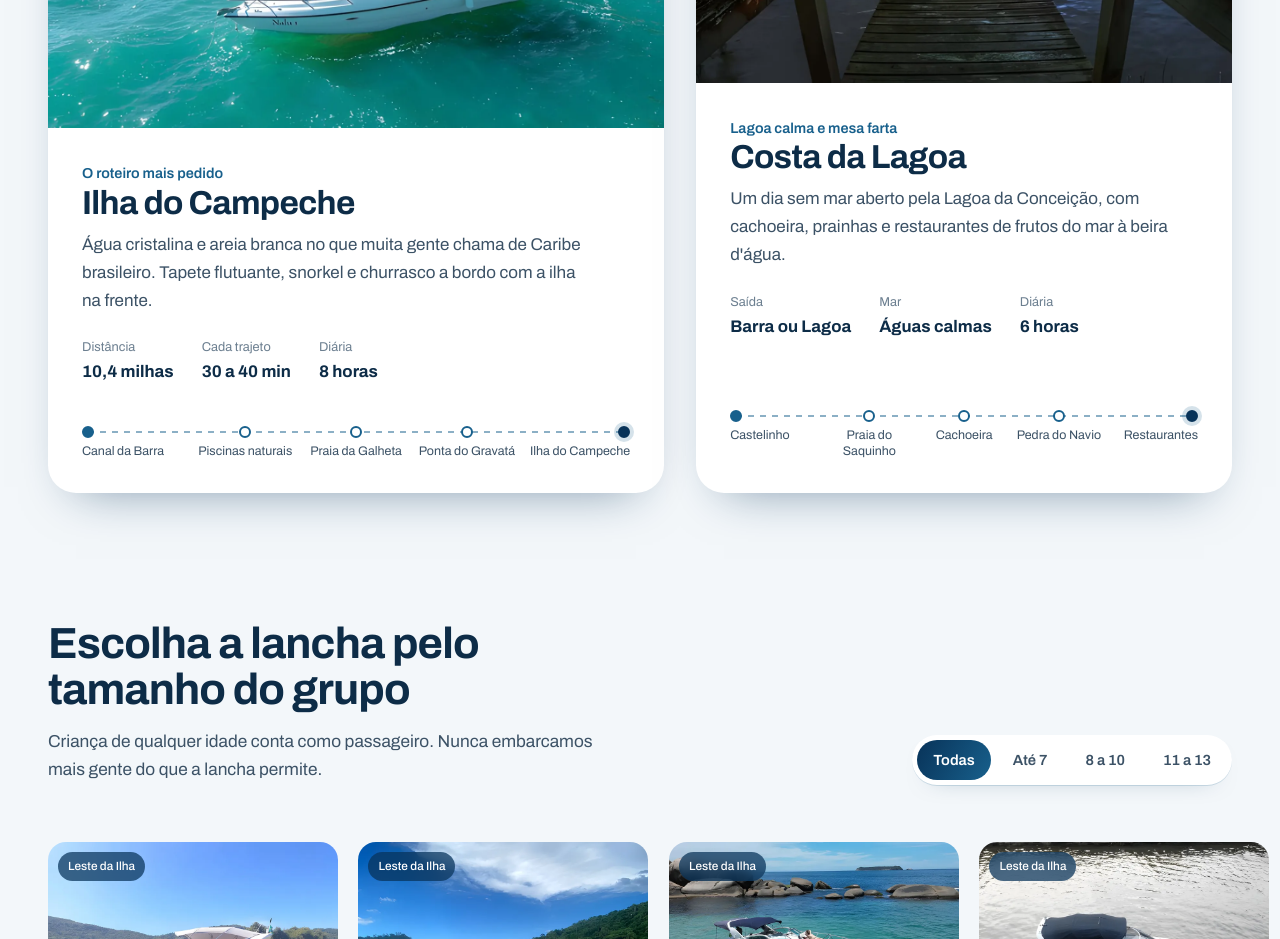
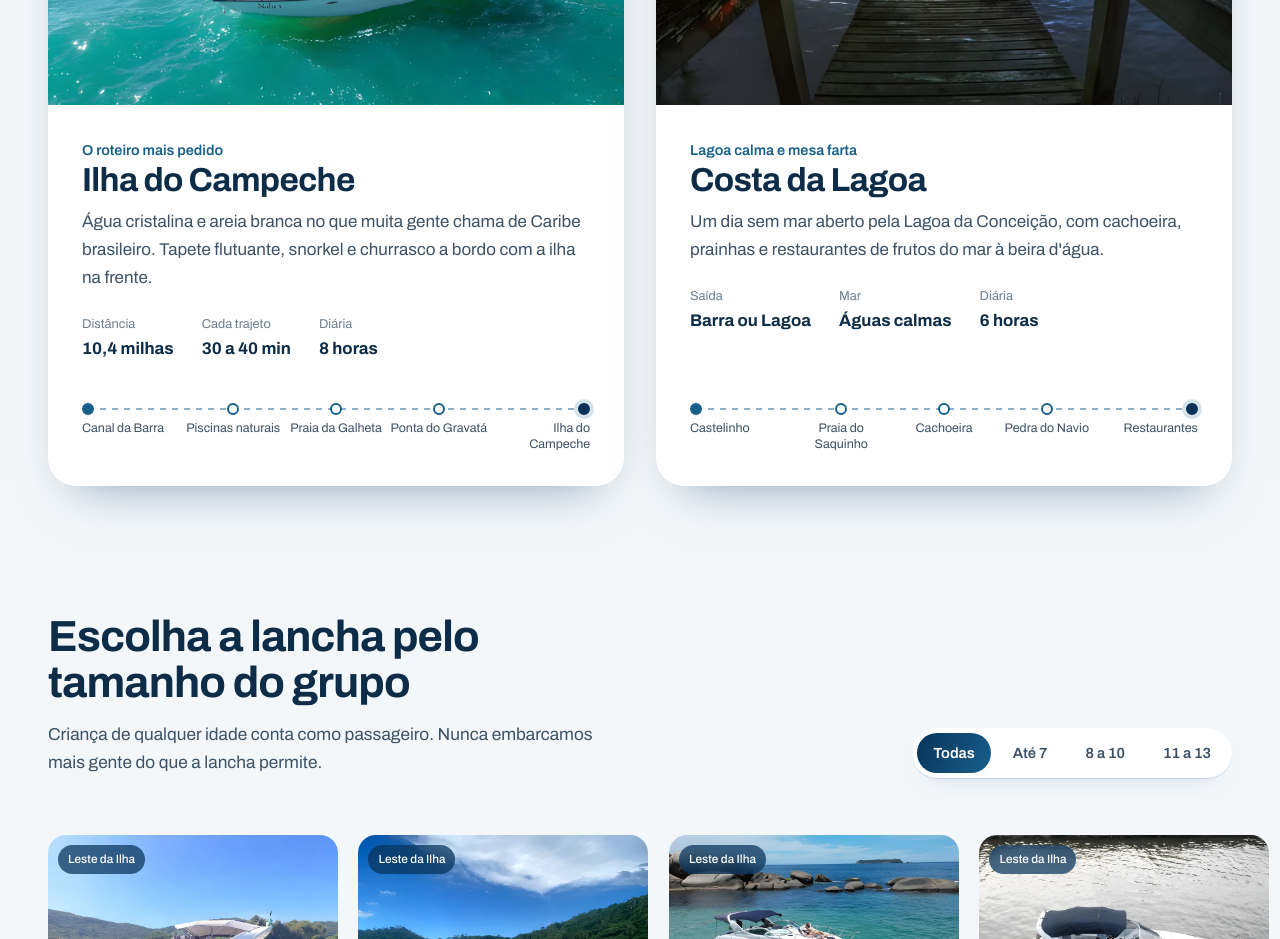
Before and after one commit to fabianohirtzz/barra-b-project, a plain HTML site: page index.html in a window 1280 px wide. Shown: the part 1480-2419 px from the top of the page. Drawn offline with Linux system fonts and the light colour scheme.

Commit message:
fix: cards de roteiro com a mesma largura e proporção
Co-Authored-By: Claude Opus 5.5 <noreply@anthropic.com>

```diff
--- a/assets/css/site.css
+++ b/assets/css/site.css
@@ -252,7 +252,7 @@ body.menu-aberto{overflow:hidden}
 .secao__cabeca--linha > div{max-width:640px}
 
 /* ---------- roteiros ---------- */
-.roteiros__grade{display:grid;grid-template-columns:1.15fr 1fr;gap:clamp(18px,2.5vw,32px)}
+.roteiros__grade{display:grid;grid-template-columns:1fr 1fr;gap:clamp(18px,2.5vw,32px)}
 .roteiro{display:grid;grid-template-rows:auto 1fr;background:#fff;border-radius:var(--r-grande);overflow:hidden;box-shadow:var(--sombra)}
 .roteiro__foto{display:block;aspect-ratio:16/9;overflow:hidden}
 .roteiro__foto img{width:100%;height:100%;object-fit:cover;transition:transform 1.2s var(--suave-saida)}
--- a/index.html
+++ b/index.html
@@ -20,7 +20,7 @@
   <link rel="preconnect" href="https://fonts.gstatic.com" crossorigin>
   <link href="https://fonts.googleapis.com/css2?family=Archivo:ital,wdth,wght@0,62..125,300..800;1,62..125,500..900&display=swap" rel="stylesheet">
   <link rel="preload" as="image" href="assets/img/fotos/hero.webp" fetchpriority="high">
-  <link rel="stylesheet" href="assets/css/site.css?v=5">
+  <link rel="stylesheet" href="assets/css/site.css?v=6">
 
   <script type="application/ld+json">
   {
```
